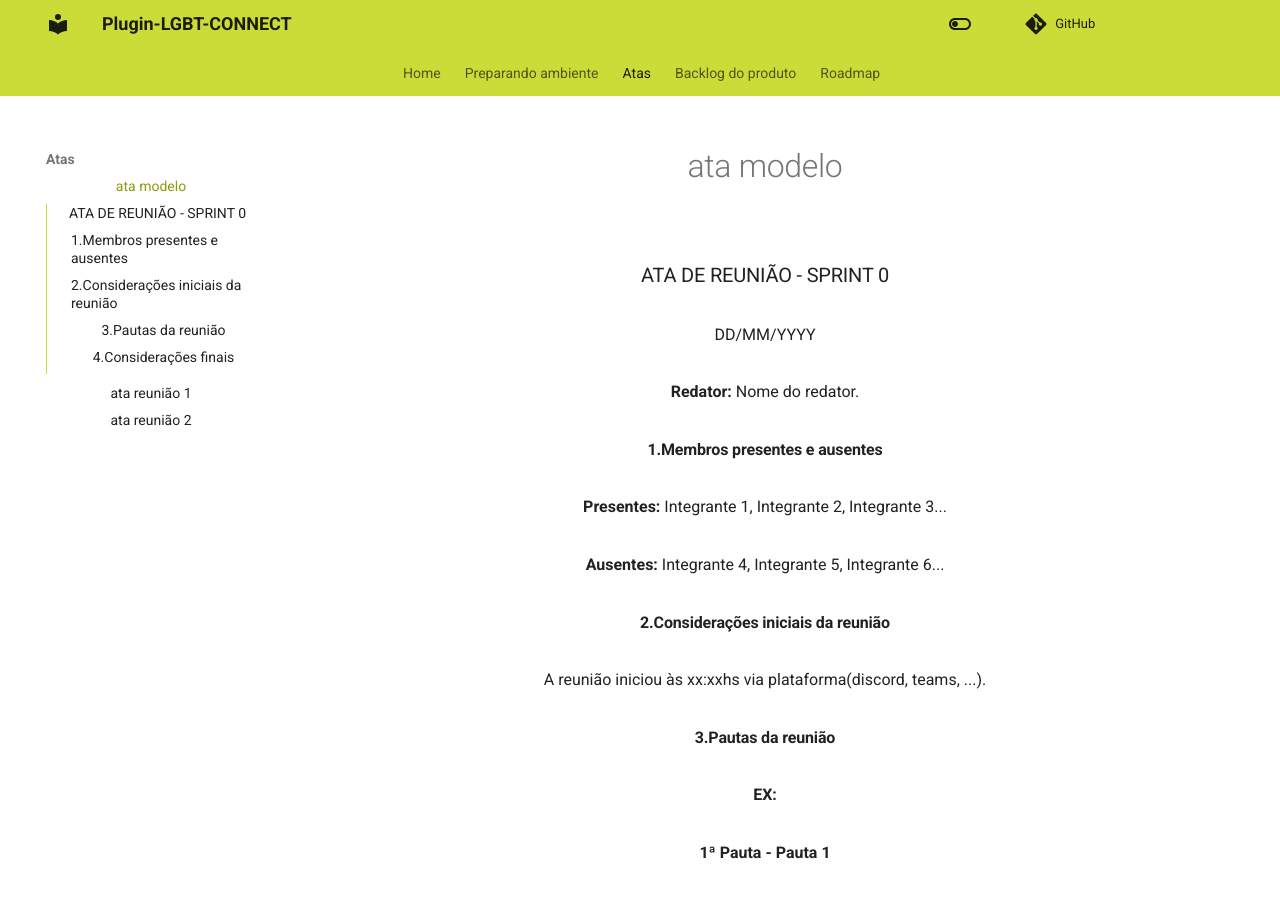
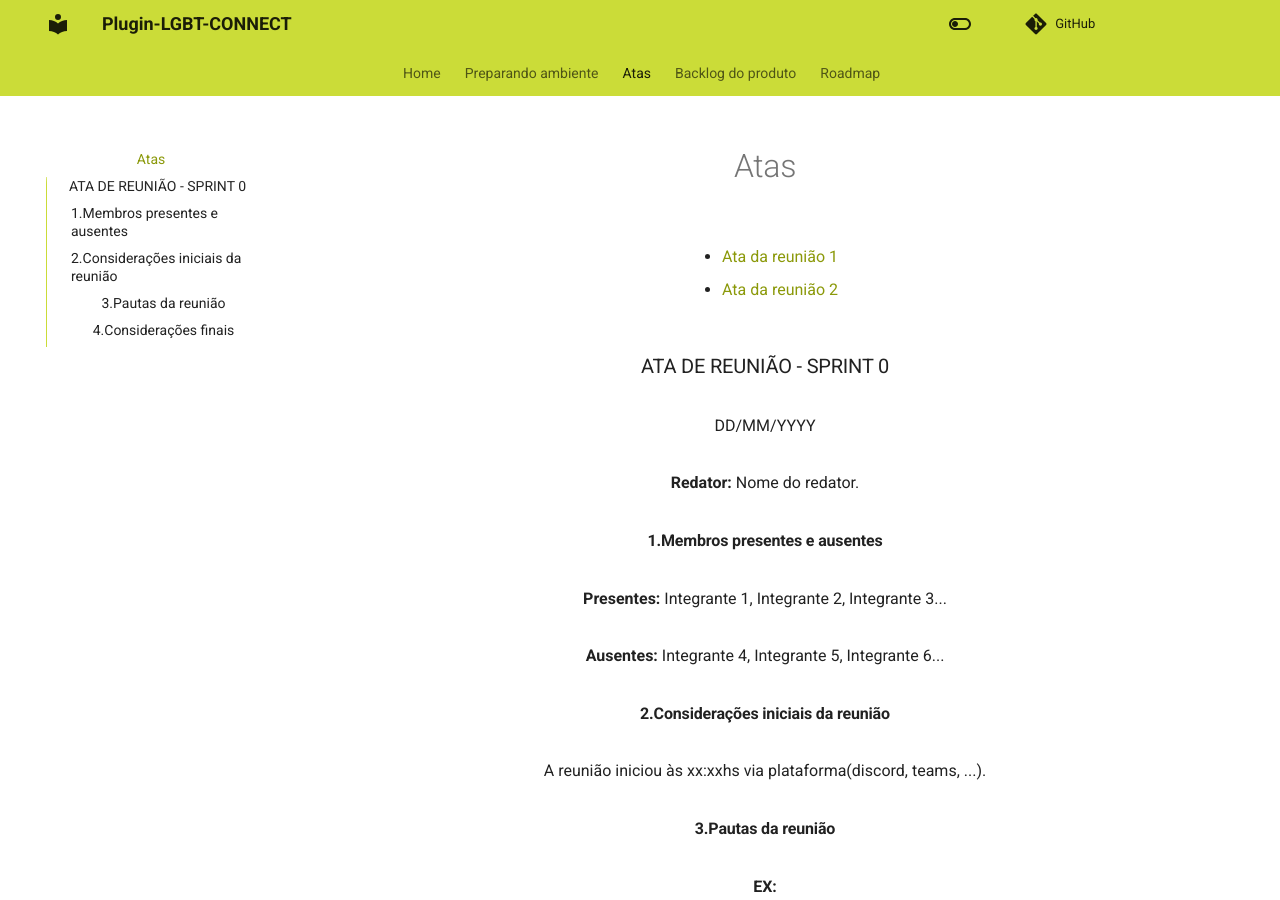
Before and after one commit to ResidenciaTICBrisa/T2G8-Plugin-Wordpress, an MkDocs documentation site: the page built from docs/Atas/ata-modelo.md, in a window 1280 px wide and 900 px high. Built offline with MkDocs 1.6.1 and Material for MkDocs 9.7.7, drawn with Linux system fonts in a browser that asks for light colours; comment, search, counter and statistics services are not loaded.

Commit message:
Resolvendo um bug visual na pagina das atas

```diff
--- a/docs/Atas/ata-modelo.md
+++ b/docs/Atas/ata-modelo.md
@@ -1,3 +1,6 @@
+
+- [Ata da reunião 1](Atas/ata-reuniao1.md)
+- [Ata da reunião 2](Atas/ata-reuniao2.md)
 
 ### ATA DE REUNIÃO - SPRINT 0
 DD/MM/YYYY
--- a/mkdocs.yml
+++ b/mkdocs.yml
@@ -1,45 +1,69 @@
+# Define o nome do site
 site_name: Plugin-LGBT-CONNECT
+
+# Define a URL do repositório do GitHub
 repo_url: https://github.com/ResidenciaTICBrisa/T2G8-Plugin-Wordpress
 
+# Especifica um arquivo CSS adicional para ser carregado
 extra_css:
   - assets/stylesheets/extra.css
 
+# Define as configurações do tema do material
 theme:
+  # Define o nome do tema como "material"
   name: material
+
+  # Define o idioma do tema como português
   language: pt
+
+  # Lista as características do tema
   features:
-    - navigation.tabs
-    - navigation.sections
-    - toc.integrate
-    - navigation.top
-    - search.suggest
-    - search.highlight
-    - content.tabs.link
-    - content.code.annotation
-    - content.code.copy
+  - navigation.tabs  # Adiciona abas de navegação para diferentes seções do site.
+  - navigation.sections  # Permite dividir o conteúdo do site em seções para facilitar a navegação.
+  - toc.integrate  # Integra a tabela de conteúdo (TOC) ao layout do site para facilitar a navegação.
+  - navigation.top  # Adiciona um botão de navegação para voltar ao topo da página.
+  - search.suggest  # Habilita sugestões de pesquisa conforme o usuário digita.
+  - search.highlight  # Realça os resultados da pesquisa para facilitar a visualização.
+  - content.tabs.link  # Permite adicionar links dentro do conteúdo em forma de abas.
+  - content.code.annotation  # Adiciona a capacidade de adicionar anotações a blocos de código.
+  - content.code.copy  # Adiciona um botão para copiar blocos de código facilmente.
+
+  # Define a paleta de cores do tema
   palette:
+    # Define o esquema de cores como "default"
     - scheme: default
+      # Configura o botão de alternância entre os modos claro e escuro
       toggle:
+        # Define o ícone do botão
         icon: material/toggle-switch-off-outline
+        # Define o texto alternativo do botão
         name: Switch to dark mode
+      # Define a cor primária do tema
       primary: lime
-      accent: lime
-    - scheme: slate
-      toggle:
-        icon: material/toggle-switch
-        name: Switch to light mode
-      primary: lime
+      # Define a cor de destaque do tema
       accent: lime
 
+    # Define outro esquema de cores
+    - scheme: slate
+      # Configura o botão de alternância entre os modos claro e escuro
+      toggle:
+        # Define o ícone do botão
+        icon: material/toggle-switch
+        # Define o texto alternativo do botão
+        name: Switch to light mode
+      # Define a cor primária do tema
+      primary: lime
+      # Define a cor de destaque do tema
+      accent: lime
+
+# Lista os plugins a serem utilizados, neste caso, apenas o plugin "social"
 plugins:
   - social
 
+# Define a navegação do site, especificando os links para diferentes páginas ou seções do site
 nav:
   - Home: index.md
   - Preparando ambiente: preparandoambiente.md
-  - Atas:
-      - ata modelo: Atas/ata-modelo.md
-      - ata reunião 1: Atas/ata-reuniao1.md
-      - ata reunião 2: Atas/ata-reuniao2.md
+  - Atas: Atas/ata-modelo.md
   - Backlog do produto: backlog.md
   - Roadmap: roadmap.md
```
